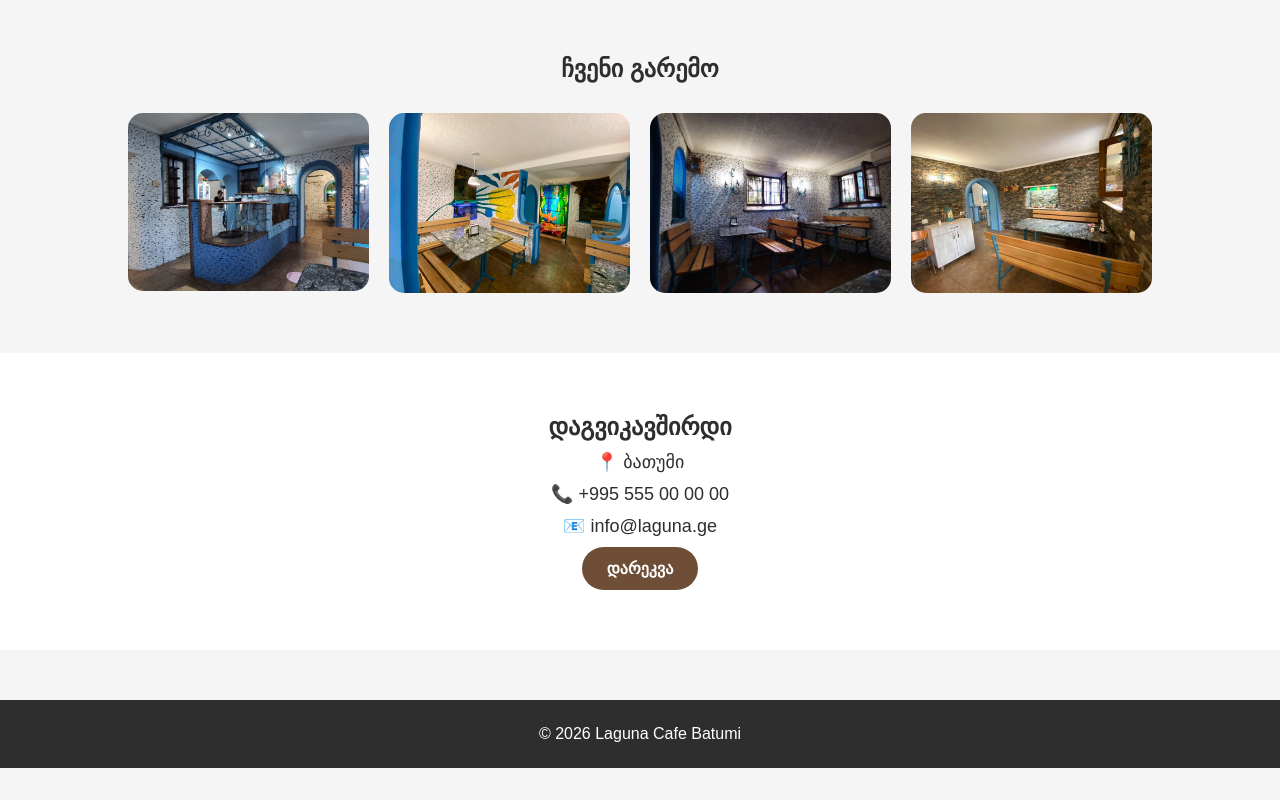
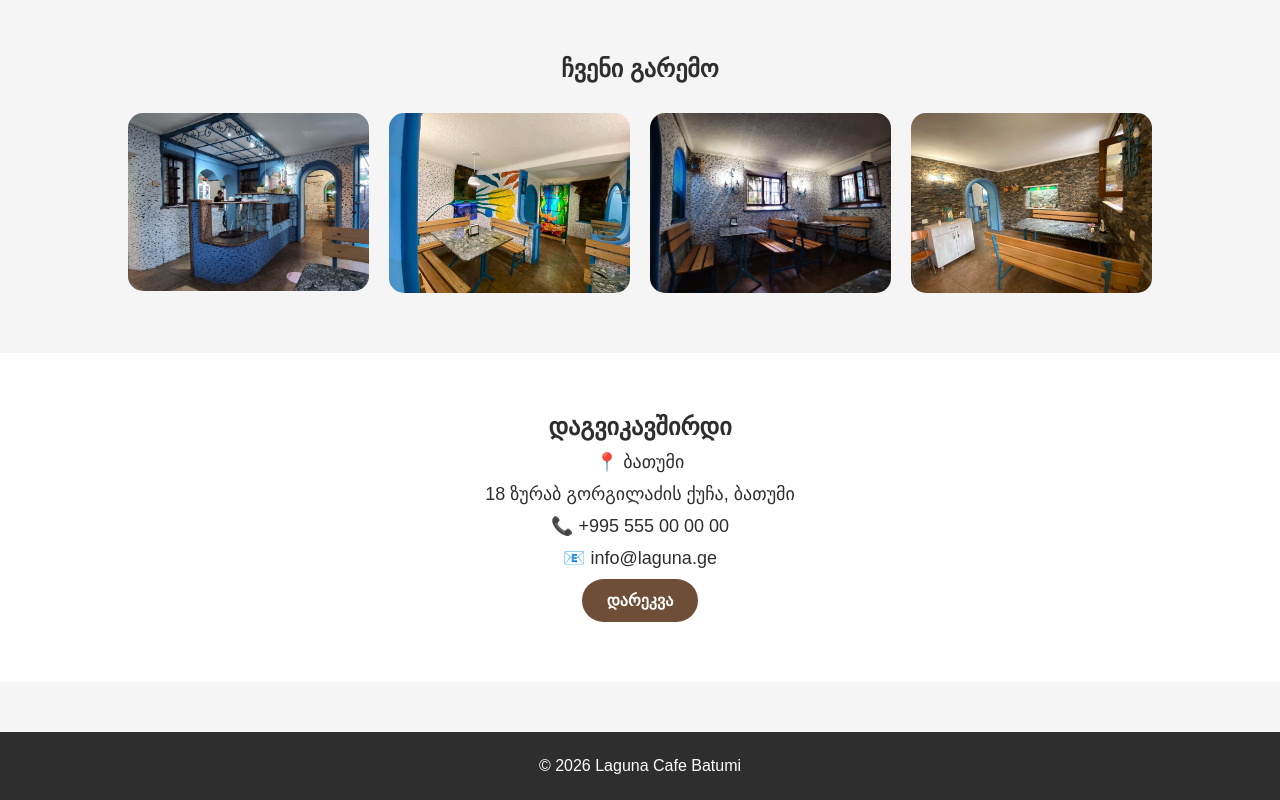
Before and after one commit to Xabe7/laguna-cafe-tst, a plain HTML site: page index.html in a window 1280 px wide. Shown: the part 2331-3131 px from the top of the page. Before the commit the page ends 3099 px from the top, so only its background shows below. Drawn offline with Linux system fonts and the light colour scheme.

Commit message:
Modify contact section in index.html
Updated contact information and added address.

```diff
--- a/index.html
+++ b/index.html
@@ -115,6 +115,7 @@
     <h2>დაგვიკავშირდი</h2>
 
     <p>📍 ბათუმი</p>
+    <p>18 ზურაბ გორგილაძის ქუჩა, ბათუმი</p>
     <p>📞 +995 555 00 00 00</p>
     <p>📧 info@laguna.ge</p>
 
```
